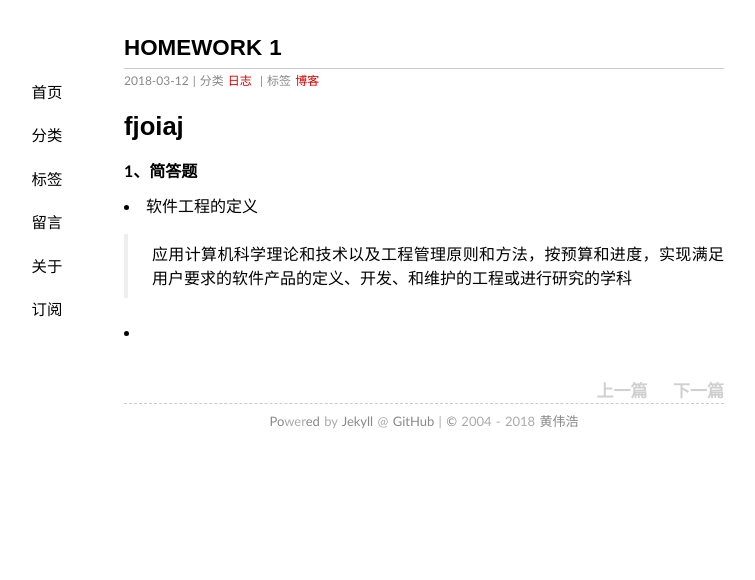
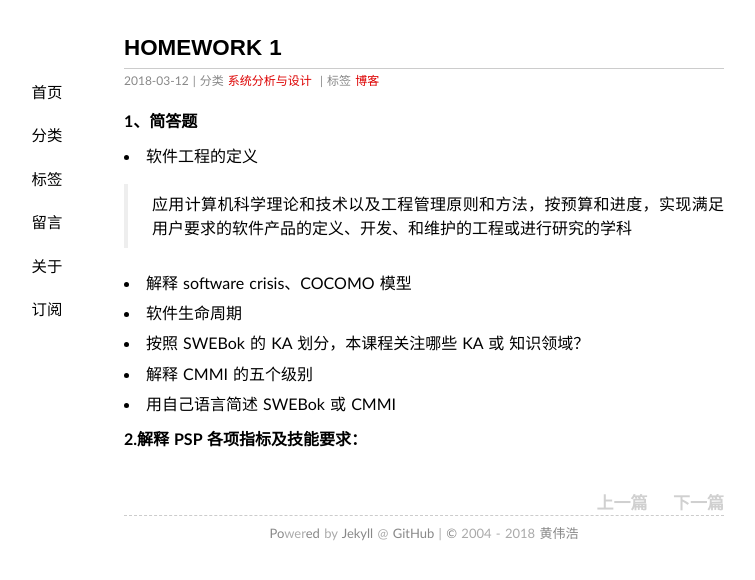
Before and after one commit to STERNIGTHS/STERNIGTHS.github.io, a Jekyll site: the page built from _posts/2018-03-13-homework1.md, in a window 1280 px wide. Shown: the top 580 px of the page, without its empty margins (216-971 px from the left). Built offline with Jekyll 4.4.1, drawn with Linux system fonts in a browser that asks for light colours.

Commit message:
Update 2018-03-13-homework1.md

```diff
--- a/_posts/2018-03-13-homework1.md
+++ b/_posts/2018-03-13-homework1.md
@@ -2,13 +2,18 @@
 layout: post
 title: HOMEWORK 1
 date: 2018-03-12 23:10:00+00:00
-categories: 日志
+categories: 系统分析与设计
 tags: 博客
 ---
 
-# fjoiaj
 **1、简答题**
 
 - 软件工程的定义
   >应用计算机科学理论和技术以及工程管理原则和方法，按预算和进度，实现满足用户要求的软件产品的定义、开发、和维护的工程或进行研究的学科
--
+- 解释 software crisis、COCOMO 模型
+- 软件生命周期
+- 按照 SWEBok 的 KA 划分，本课程关注哪些 KA 或 知识领域？
+- 解释 CMMI 的五个级别
+- 用自己语言简述 SWEBok 或 CMMI
+
+**2.解释 PSP 各项指标及技能要求：**
```
